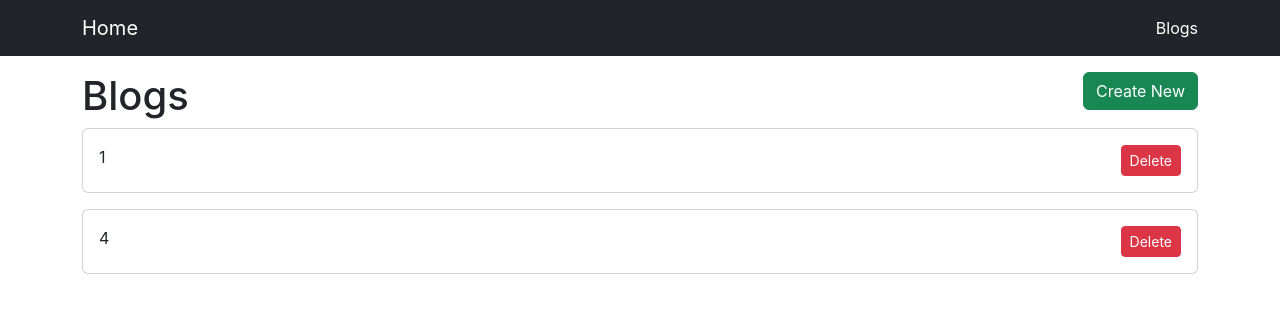
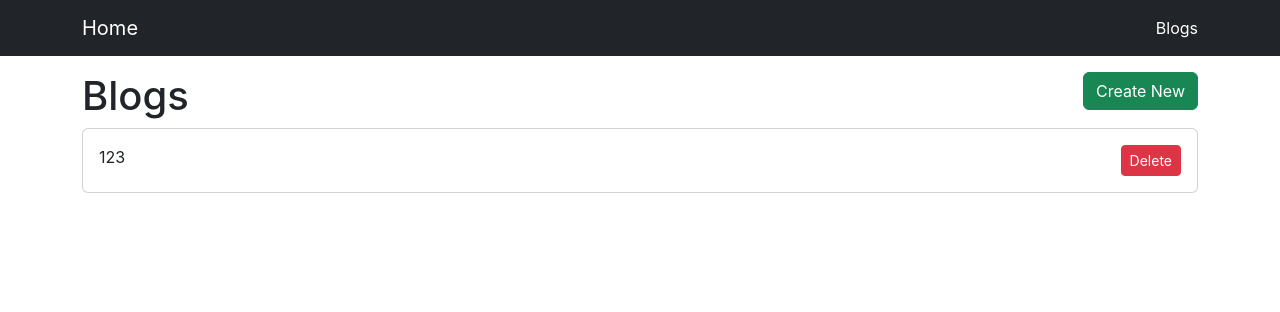
Before and after one commit to pasong0511/react-blog, a React (Create React App) app: page /blogs in a window 1280 px wide. Shown: the top 312 px of the page. Built offline with nearby package versions, Linux system fonts and the light colour scheme; data requests are answered from the project's data file.

Commit message:
쇼 페이지 생성

```diff
--- a/db.json
+++ b/db.json
@@ -1,14 +1,10 @@
 {
-  "posts": [
-    {
-      "title": "1",
-      "body": "1",
-      "id": 1
-    },
-    {
-      "title": "4",
-      "body": "4",
-      "id": 4
-    }
-  ]
+    "posts": [
+        {
+            "title": "123",
+            "body": "123",
+            "createdAt": 1670010822096,
+            "id": 5
+        }
+    ]
 }
--- a/src/components/BlogForm.js
+++ b/src/components/BlogForm.js
@@ -1,16 +1,24 @@
 import { useState } from "react";
 import axios from "axios";
+import { useHistory } from "react-router-dom";
 
 const BlogForm = () => {
+    const history = useHistory();
     const [title, setTitle] = useState("");
     const [body, setBody] = useState("");
 
+    //생성 버튼 클릭 후 데이터 생성 및 리스트 페이지로 이동
     const onSubmit = () => {
         console.log(title, body);
-        axios.post("http://localhost:3001/posts", {
-            title,
-            body,
-        });
+        axios
+            .post("http://localhost:3001/posts", {
+                title,
+                body,
+                createdAt: Date.now(), //생성 시간 추가
+            })
+            .then(() => {
+                history.push("/blogs"); //성공시 목록으로 이동
+            });
     };
 
     return (
--- /dev/null
+++ b/src/components/LoadingSpiner.js
@@ -0,0 +1,11 @@
+const LoadingSpiner = () => {
+    return (
+        <div className="d-flex justify-content-center">
+            <div className="spinner-border" role="status">
+                <span className="visually-hidden">Loading...</span>
+            </div>
+        </div>
+    );
+};
+
+export default LoadingSpiner;
--- a/src/pages/ListPage.js
+++ b/src/pages/ListPage.js
@@ -3,20 +3,22 @@ import { useState, useEffect } from "react";
 import Card from "../components/Card";
 import { Link } from "react-router-dom";
 import { useHistory } from "react-router-dom";
+import LoadingSpiner from "../components/LoadingSpiner";
 
 const ListPage = () => {
     const history = useHistory(); //useHistory 사용하기 위해서 선언
     const [posts, setPosts] = useState([]);
+    const [loading, setLoading] = useState(true);
 
     const getPosts = () => {
         axios.get("http://localhost:3001/posts").then((res) => {
             setPosts(res.data);
+            setLoading(false); //데이터 응답이 다 와서 로딩을 false로 변경
         });
     };
 
     const deleteBlog = (e, id) => {
         e.stopPropagation();
-        console.log("삭제버튼 클릭", id);
         axios.delete(`http://localhost:3001/posts/${id}`).then(() => {
             //성공후 데이터 리랜더링을 위해서 posts에 있는 id값을 제거해주지
             setPosts((prevPosts) => prevPosts.filter((post) => post.id !== id));
@@ -26,6 +28,35 @@ const ListPage = () => {
             //         return post.id !== id;
             //     });
             // });
+        });
+    };
+
+    const renderBlogList = () => {
+        //로딩이 true이면 스피너 보여줌
+        if (loading) {
+            return <LoadingSpiner />;
+        }
+
+        if (posts.length === 0) {
+            return <div>데이터 없음</div>;
+        }
+
+        return posts.map((post) => {
+            return (
+                <Card key={post.id} title={post.title} onClick={() => history.push(`/blogs/${post.id}`)}>
+                    <div>
+                        <button
+                            className="btn btn-danger btn-sm"
+                            onClick={
+                                //이벤트를 넘겨주기 위해서 화살표 함수 사용
+                                (e) => deleteBlog(e, post.id)
+                            }
+                        >
+                            Delete
+                        </button>
+                    </div>
+                </Card>
+            );
         });
     };
 
@@ -43,25 +74,7 @@ const ListPage = () => {
                     </Link>
                 </div>
             </div>
-            <div>
-                {posts.map((post) => {
-                    return (
-                        <Card key={post.id} title={post.title} onClick={() => history.push("/blogs/edit")}>
-                            <div>
-                                <button
-                                    className="btn btn-danger btn-sm"
-                                    onClick={
-                                        //이벤트를 넘겨주기 위해서 화살표 함수 사용
-                                        (e) => deleteBlog(e, post.id)
-                                    }
-                                >
-                                    Delete
-                                </button>
-                            </div>
-                        </Card>
-                    );
-                })}
-            </div>
+            <div>{renderBlogList()}</div>
         </div>
     );
 };
--- /dev/null
+++ b/src/pages/ShowPage.js
@@ -0,0 +1,45 @@
+import { useParams } from "react-router-dom";
+import axios from "axios";
+import { useEffect } from "react";
+import { useState } from "react";
+import LoadingSpiner from "../components/LoadingSpiner";
+
+const ShowPage = () => {
+    //json db의 :id와 파라미터를 맞춰줘야한다.
+    const { id } = useParams();
+    const [post, setPost] = useState(null);
+    const [loading, setLoading] = useState(true);
+
+    const getPosts = () => {
+        axios.get(`http://localhost:3001/posts/${id}`).then((res) => {
+            console.log(res);
+            setPost(res.data); //받아온 데이터 post에 넣기
+            setLoading(false);
+        });
+    };
+
+    //시간 치환
+    const printDate = (timestamp) => {
+        return new Date(timestamp).toLocaleString();
+    };
+
+    useEffect(() => {
+        getPosts(id);
+    }, [id]); //<- 의존성 배열(id가 변경되면 렌더링 된다.)
+
+    //로딩중인 경우
+    if (loading) {
+        return <LoadingSpiner />;
+    }
+
+    return (
+        <div>
+            <h1>{post.title}</h1>
+            <small className="text-muted">Create At : {printDate(post.createdAt)}</small>
+            <hr />
+            <div>{post.body}</div>
+        </div>
+    );
+};
+
+export default ShowPage;
--- a/src/routes.js
+++ b/src/routes.js
@@ -2,8 +2,10 @@ import HomePage from "./pages/HomePage";
 import CreatePage from "./pages/CreatePage";
 import EditPage from "./pages/EditPage";
 import ListPage from "./pages/ListPage";
+import ShowPage from "./pages/ShowPage";
 
 //컴포넌트도 배열 -object에 저장할 수 있다.
+//라우트 순서가 중요하다.
 const routes = [
     {
         path: "/",
@@ -21,6 +23,10 @@ const routes = [
         path: "/blogs/edit",
         component: EditPage,
     },
+    {
+        path: "/blogs/:id",
+        component: ShowPage,
+    },
 ];
 
 export default routes;
```
